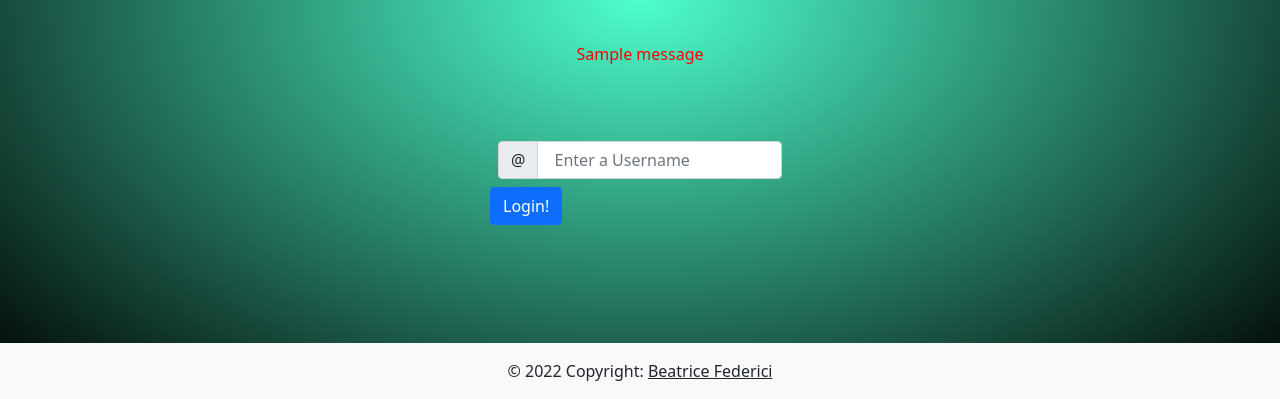
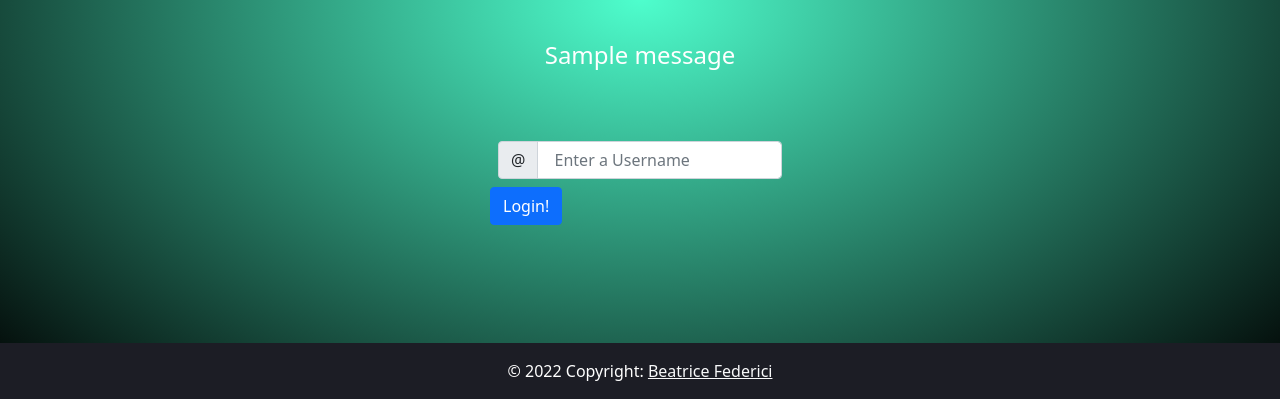
Before and after one commit to Beatrix-droid/LAN_chatting_app, a Flask app: page / in a window 1280 px wide. Shown: the part 401-800 px from the top of the page. Run offline with Flask 2, Linux system fonts and the light colour scheme; one stand-in notice (Sample message) is shown.

Commit message:
changed colour of footers and flash messages

```diff
--- a/static/styles.css
+++ b/static/styles.css
@@ -12,6 +12,11 @@
        color: white;
        font-size: 40px;
        }
+
+     .hero-container{
+        display: flex;
+        justify-content: center;
+        }
 
     .alignment_container {
         /* Center child horizontally*/
@@ -30,7 +35,7 @@
 
 
     .flash{
-       color: red;
+       color: white;
        padding: 10px;
        text-align: center;
        }
--- a/templates/index.html
+++ b/templates/index.html
@@ -18,7 +18,6 @@
         <div class="text-white">
           <h1 class="mb-3">Welcome to the Flask-based LAN Chat App!</h1>
             <h4 class="mb-3">Please enter a username to access this service!</h4>
-
         </div>
       </div>
     </div>
@@ -36,7 +35,7 @@
             {% with messages =  get_flashed_messages ()%}
             {%if messages %}
             {%for message in messages %}
-            <h6 class="flash">{{message}}</h6>
+            <h4 class="flash">{{message}}</h4>
                     {%endfor%}
                 {%endif%}
             {%endwith%}
@@ -64,11 +63,11 @@
 --->
 </body>
 
-<footer class="bg-light text-center text-lg-start" style="position: absolute; bottom: 0; width: 100%;">
+<footer class="bg-dark text-center text-lg-start" style="position: absolute; bottom: 0; width: 100%;">
   <!-- Copyright -->
-  <div class="text-center p-3" style="background-color: rgba(0, 0, 0, 0); ">
+  <div class="text-center p-3" style="background-color: #1c1d25; color: white;">
     © 2022 Copyright:
-    <a class="text-dark" href="https://beatrix-droid.github.io/">Beatrice Federici</a>
+    <a class="text-light" href="https://beatrix-droid.github.io/">Beatrice Federici</a>
   </div>
   <!-- Copyright -->
 </footer>
```
Also changed, not shown: templates/chat-page.html (+12 -11 lines).
